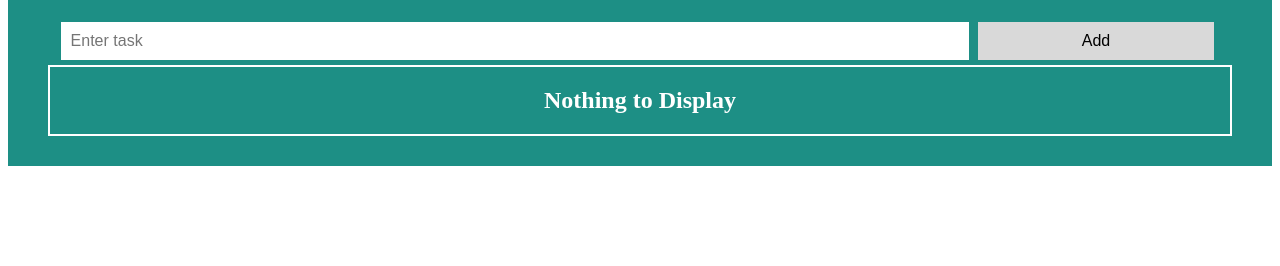
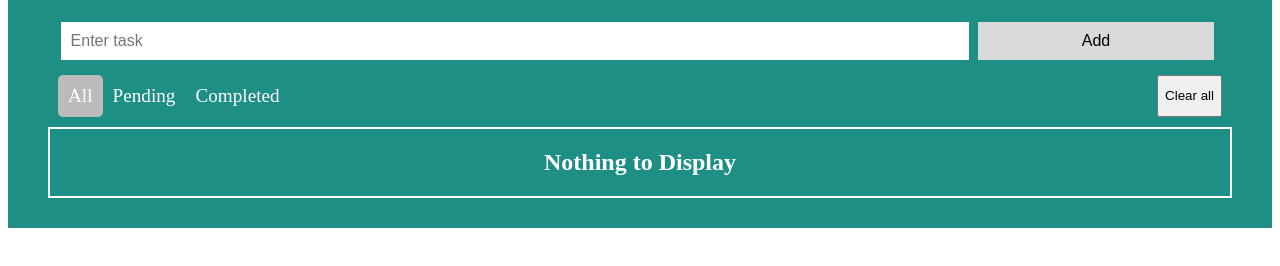
Before and after one commit to PriyaHarsha/web-dev-task3, a plain HTML site: page index.html in a window 1280 px wide. Shown: the part 88-354 px from the top of the page. Drawn offline with Linux system fonts and the light colour scheme.

Commit message:
Update index.html

```diff
--- a/index.html
+++ b/index.html
@@ -14,7 +14,12 @@
       <button id="add">Add</button>
     </div>
 
-
+    <div class="menu">
+      <span class="active">All</span>
+      <span>Pending</span>
+      <span>Completed</span>
+      <button class="clear">Clear all</button>
+    </div>
     <div id="list"></div>
   </div>
   <script type="module" src="index.js"></script>
```
